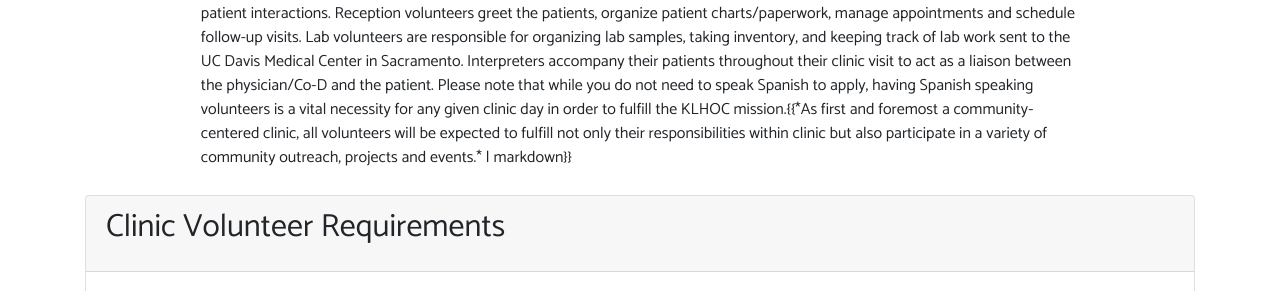
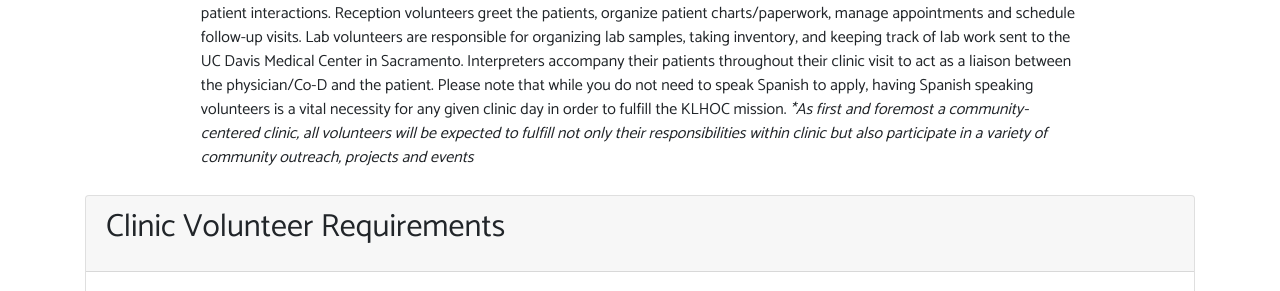
Before and after one commit to iwakoscott/knights-landing, a Jekyll site: the page built from get-involved/clinic-volunteer-application.markdown, in a window 1280 px wide. Shown: the part 583-874 px from the top of the page. Built offline with Jekyll 4.4.1, drawn with Linux system fonts in a browser that asks for light colours; nearby versions of some CDN libraries; some of the changed text lies outside the part shown.

Commit message:
Updated Clinic Volunteer Application

```diff
--- a/get-involved/clinic-volunteer-application.markdown
+++ b/get-involved/clinic-volunteer-application.markdown
@@ -38,10 +38,10 @@ volunteer_description: Undergraduate volunteers play key roles in running clinic
   Sacramento. Interpreters accompany their patients throughout their clinic visit
   to act as a liaison between the physician/Co-D and the patient. Please note that
   while you do not need to speak Spanish to apply, having Spanish speaking volunteers
-  is a vital necessity for any given clinic day in order to fulfill the KLHOC mission.{{*As
-  first and foremost a community-centered clinic, all volunteers will be expected
+  is a vital necessity for any given clinic day in order to fulfill the KLHOC mission.
+  <em>*As first and foremost a community-centered clinic, all volunteers will be expected
   to fulfill not only their responsibilities within clinic but also participate in
-  a variety of community outreach, projects and events.* | markdown}}
+  a variety of community outreach, projects and events</em>
 layout: volunteer
 ---
 
```
